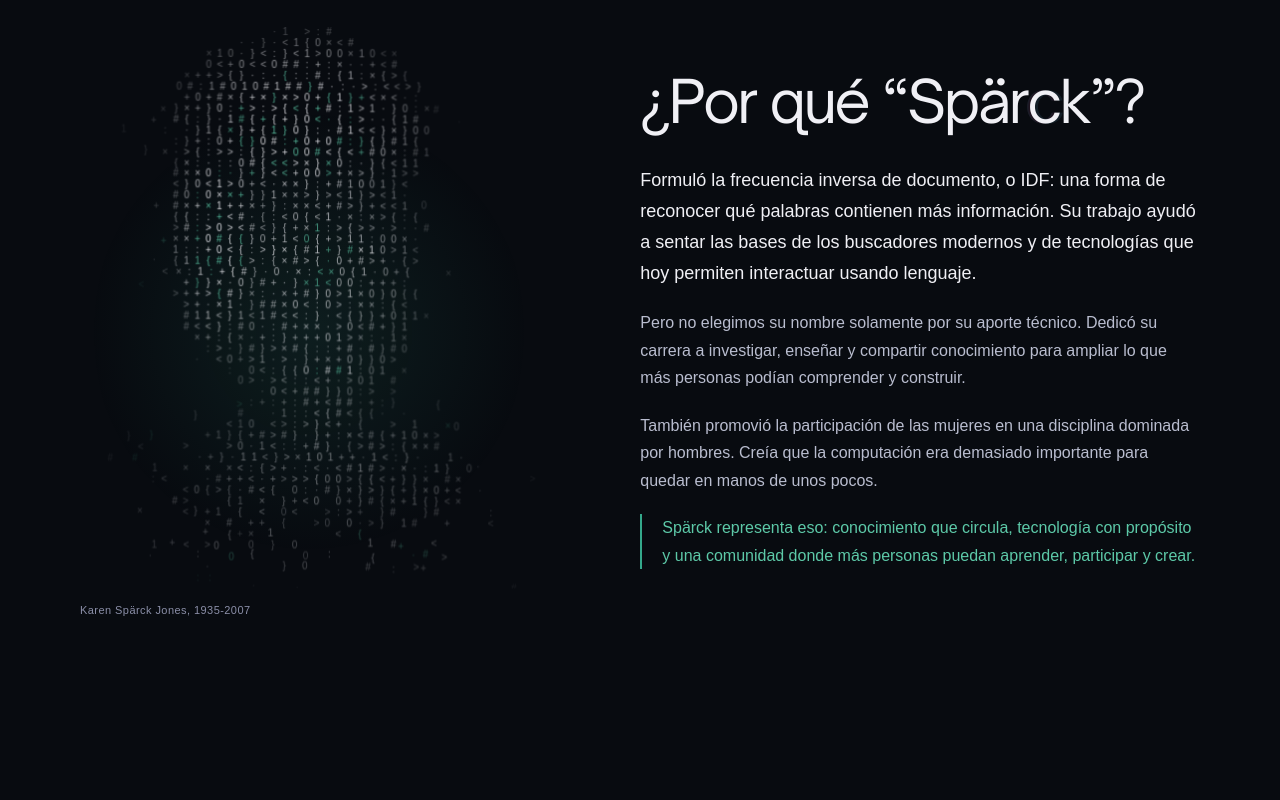
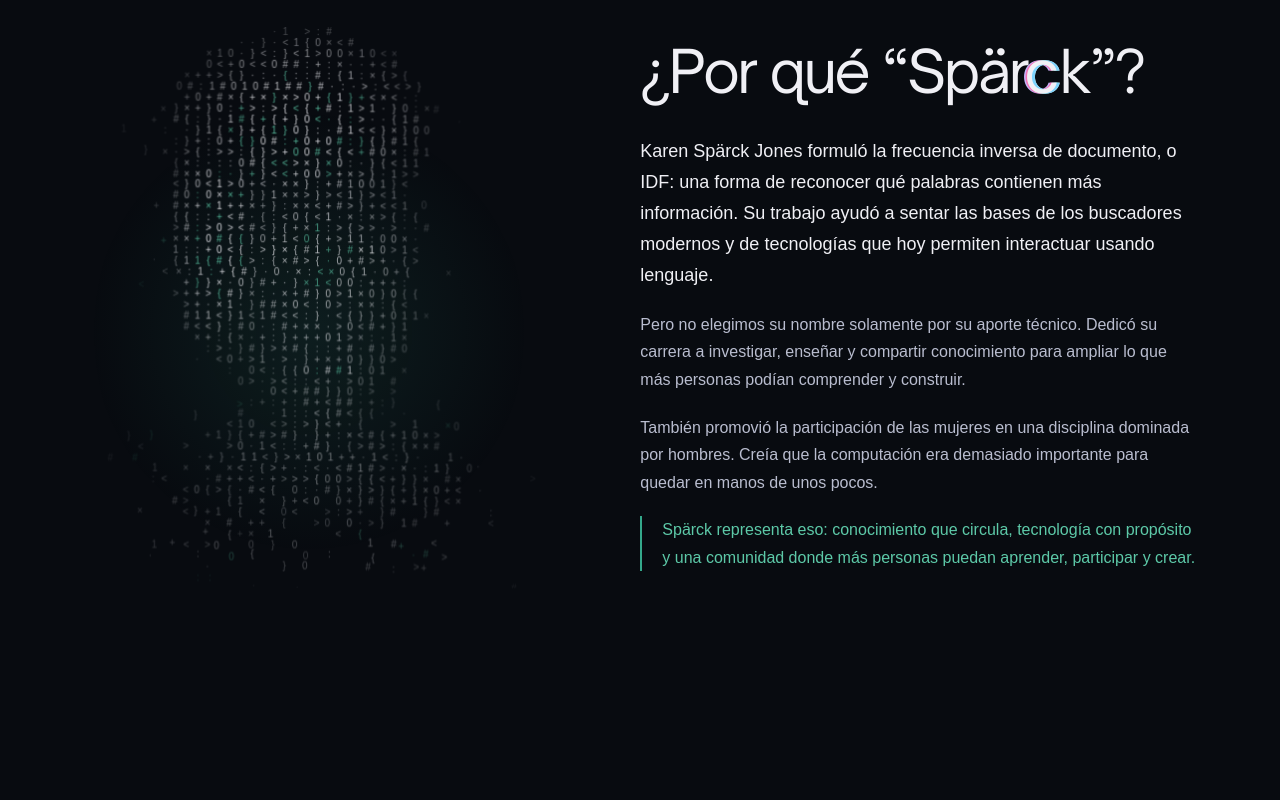
Before and after one commit to amengual-ln/ainta, a Next.js app: page / in a window 1280 px wide. Shown: the part 900-1700 px from the top of the page. Built offline with nearby package versions, Linux system fonts and the light colour scheme; a web font is replaced by a local one.

Commit message:
copy: name Karen Spärck Jones in origin story

```diff
--- a/app/globals.css
+++ b/app/globals.css
@@ -458,14 +458,6 @@
   0% { transform: translate3d(-2px, 3px, 0) rotate(-0.25deg); }
   55% { transform: translate3d(3px, -4px, 0) rotate(0.2deg); }
   100% { transform: translate3d(-1px, -1px, 0) rotate(-0.08deg); }
-}
-
-.origin-visual figcaption {
-  margin-top: 10px;
-  color: var(--muted);
-  font-family: var(--font-geist-mono), ui-monospace, monospace;
-  font-size: 11px;
-  letter-spacing: 0.04em;
 }
 
 .origin-copy {
--- a/components/OriginSection.tsx
+++ b/components/OriginSection.tsx
@@ -11,7 +11,6 @@ export default function OriginSection() {
             <div className="origin-portrait">
               <KarenGlyphPortrait />
             </div>
-            <figcaption>Karen Spärck Jones, 1935-2007</figcaption>
           </figure>
         </ScrollReveal>
 
@@ -31,10 +30,10 @@ export default function OriginSection() {
 
           <div className="origin-story">
             <p>
-              Formuló la frecuencia inversa de documento, o IDF: una forma de
-              reconocer qué palabras contienen más información. Su trabajo ayudó
-              a sentar las bases de los buscadores modernos y de tecnologías que
-              hoy permiten interactuar usando lenguaje.
+              Karen Spärck Jones formuló la frecuencia inversa de documento, o
+              IDF: una forma de reconocer qué palabras contienen más información.
+              Su trabajo ayudó a sentar las bases de los buscadores modernos y de
+              tecnologías que hoy permiten interactuar usando lenguaje.
             </p>
             <p>
               Pero no elegimos su nombre solamente por su aporte técnico.
```
